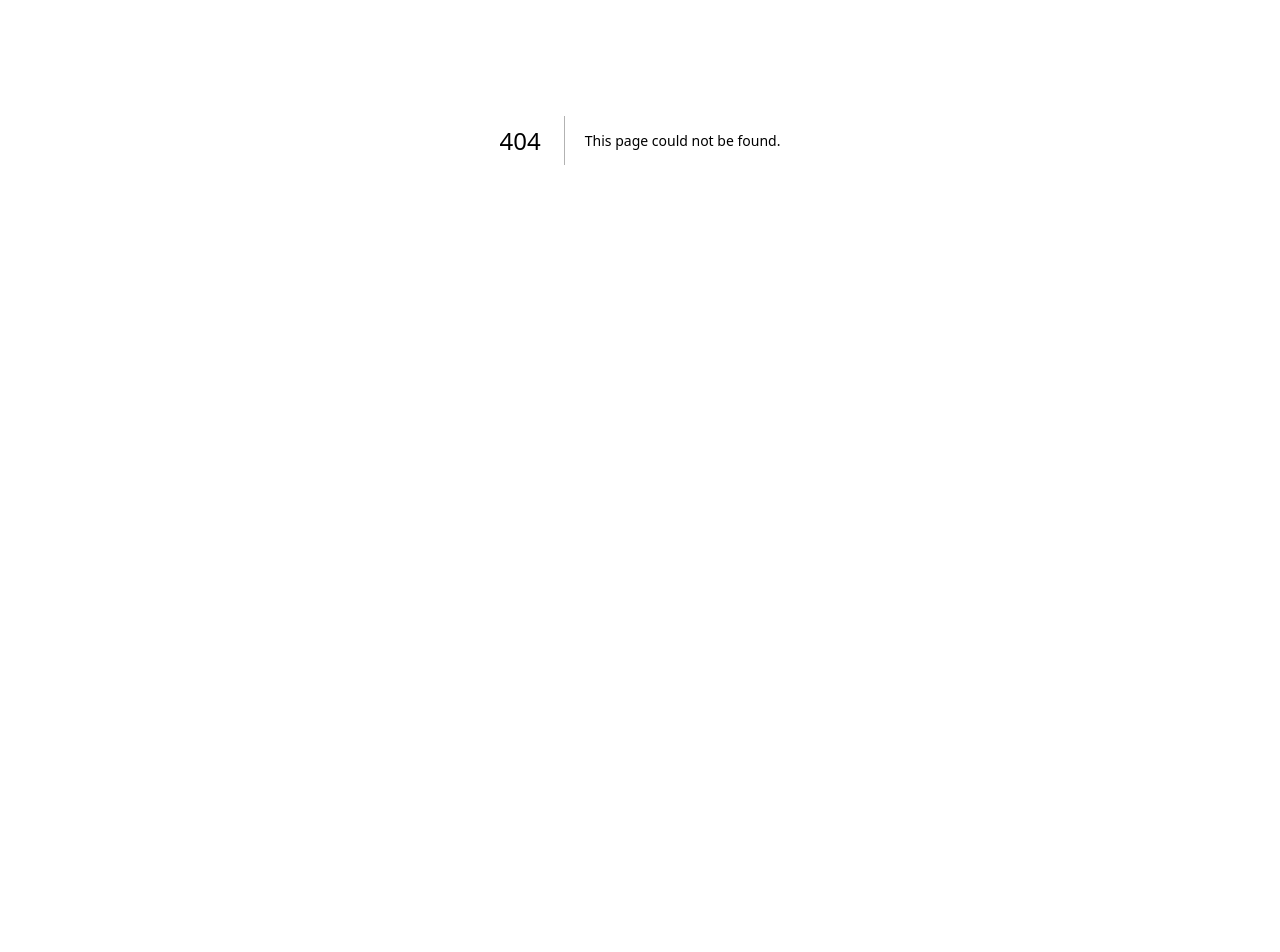
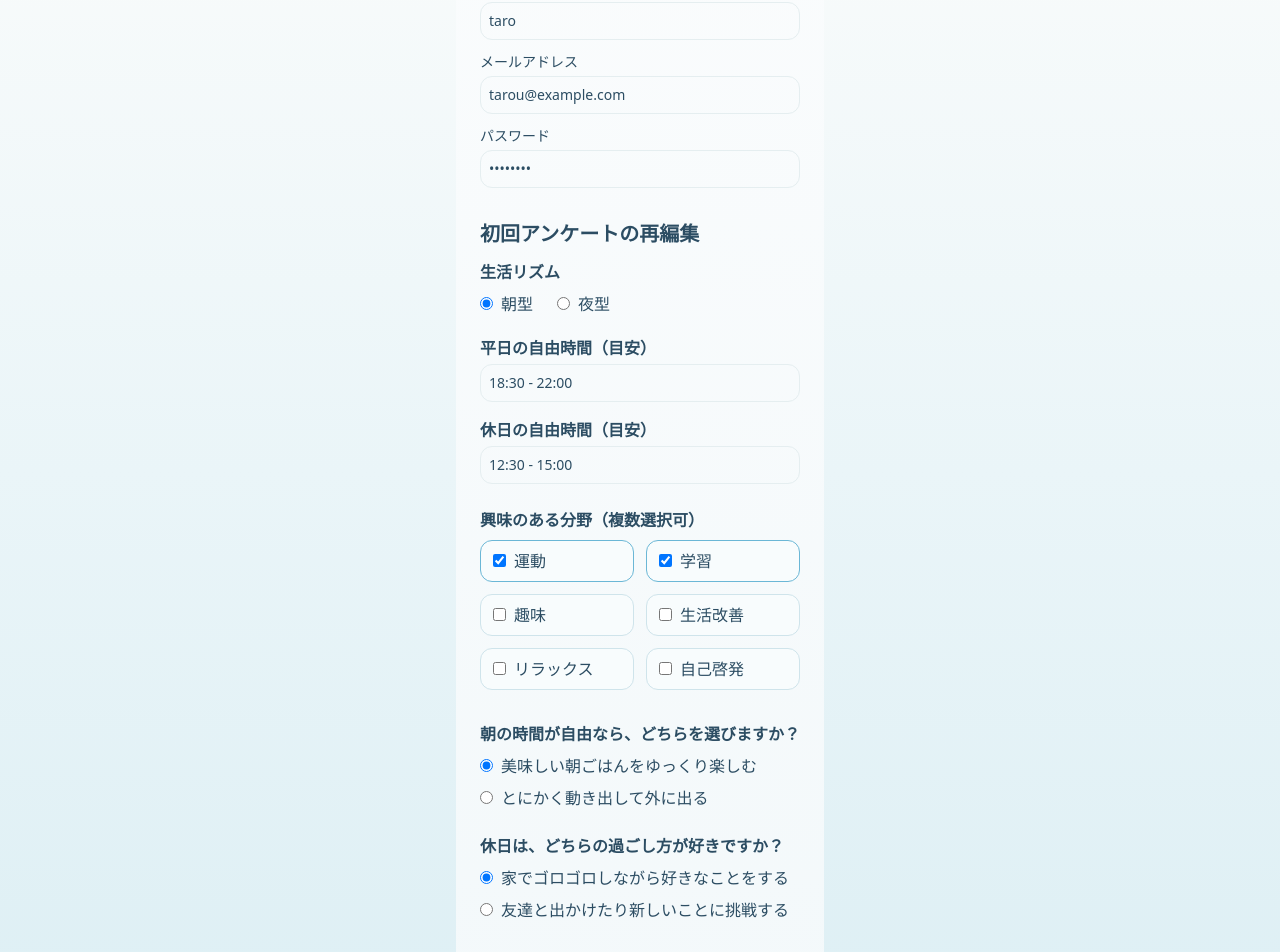
Before and after one commit to ms-engineer-bc25-05/team-a-final-project, a Next.js app in the folder frontend/: page /settings in a window 1280 px wide. Before the commit this address had no page. Shown: the part 260-1212 px from the top of the page. Before the commit the page ends 800 px from the top, so only its background shows below. Built offline with nearby package versions, Linux system fonts and the light colour scheme.

Commit message:
feat(frontend): 設定画面(/settings)を追加

```diff
--- /dev/null
+++ b/frontend/src/app/settings/page.tsx
@@ -0,0 +1,237 @@
+"use client";
+
+import { useState } from "react";
+import { useRouter } from "next/navigation";
+import AuthLayout from "@/components/auth/AuthLayout";
+
+/**
+ * NOTE:
+ * 設定ページ (/settings)
+ * - アカウント情報（名前・メール・パスワード）
+ * - 初回アンケートの再編集（アンケート画面と同一UI）
+ * - プラン管理（/settings/payment へ遷移）
+ * - デモ用（API通信なし）
+ */
+export default function SettingsPage() {
+  const router = useRouter();
+
+  // アカウント情報
+  const [name, setName] = useState("taro");
+  const [email, setEmail] = useState("tarou@example.com");
+  const [password, setPassword] = useState("12345678");
+
+  // アンケート項目
+  const [lifestyle, setLifestyle] = useState("朝型");
+  const [freeTimeWeekday, setFreeTimeWeekday] = useState("18:30 - 22:00");
+  const [freeTimeWeekend, setFreeTimeWeekend] = useState("12:30 - 15:00");
+  const [interests, setInterests] = useState<string[]>(["運動", "学習"]);
+  const [personalityQ1, setPersonalityQ1] = useState("美味しい朝ごはんをゆっくり楽しむ");
+  const [personalityQ2, setPersonalityQ2] = useState("家でゴロゴロしながら好きなことをする");
+
+  const toggleInterest = (value: string) => {
+    setInterests((prev) =>
+      prev.includes(value) ? prev.filter((i) => i !== value) : [...prev, value]
+    );
+  };
+
+  const handleSave = () => {
+    alert("デモ動作：設定を保存しました（API通信は未実装）");
+  };
+
+  return (
+    <AuthLayout title="設定" showCard={false}>
+      <div className="min-h-screen bg-gradient-to-b from-[#FAFCFD] to-[#F2F8FA] px-6 py-10 overflow-y-auto">
+        <form className="space-y-8 w-full max-w-md mx-auto text-[#2C4D63]">
+          {/* アカウント情報 */}
+          <section>
+          <h2 className="block text-[#2c4d63] font-semibold mb-3 text-lg sm:text-xl">アカウント情報</h2>
+
+            <div className="space-y-3 text-sm">
+              <label className="block font-medium">
+                名前
+                <input
+                  type="text"
+                  value={name}
+                  onChange={(e) => setName(e.target.value)}
+                  className="mt-1 w-full rounded-xl border border-[#E5EEF0] p-2 text-sm focus:ring-1 focus:ring-[#6BB7D6]"
+                />
+              </label>
+
+              <label className="block font-medium">
+                メールアドレス
+                <input
+                  type="email"
+                  value={email}
+                  onChange={(e) => setEmail(e.target.value)}
+                  className="mt-1 w-full rounded-xl border border-[#E5EEF0] p-2 text-sm focus:ring-1 focus:ring-[#6BB7D6]"
+                />
+              </label>
+
+              <label className="block font-medium">
+                パスワード
+                <input
+                  type="password"
+                  value={password}
+                  onChange={(e) => setPassword(e.target.value)}
+                  className="mt-1 w-full rounded-xl border border-[#E5EEF0] p-2 text-sm focus:ring-1 focus:ring-[#6BB7D6]"
+                />
+              </label>
+            </div>
+          </section>
+
+          {/* 初回アンケート再編集 */}
+          <section>
+          <h2 className="block text-[#2c4d63] font-semibold mb-3 text-lg sm:text-xl">初回アンケートの再編集</h2>
+
+            {/* 生活リズム */}
+            <div>
+              <label className="block font-semibold mb-2 text-base">生活リズム</label>
+              <div className="flex gap-6">
+                {["朝型", "夜型"].map((option) => (
+                  <label key={option} className="flex items-center gap-2 text-base">
+                    <input
+                      type="radio"
+                      name="lifestyle"
+                      value={option}
+                      checked={lifestyle === option}
+                      onChange={(e) => setLifestyle(e.target.value)}
+                    />
+                    {option}
+                  </label>
+                ))}
+              </div>
+            </div>
+
+            {/* 自由時間 */}
+            <div className="mt-5 space-y-4">
+              <div>
+                <label className="block font-semibold mb-1 text-base">
+                  平日の自由時間（目安）
+                </label>
+                <input
+                  type="text"
+                  value={freeTimeWeekday}
+                  onChange={(e) => setFreeTimeWeekday(e.target.value)}
+                  placeholder="例: 18:30 - 22:00"
+                  className="w-full rounded-xl border border-[#E5EEF0] p-2 text-sm"
+                />
+              </div>
+              <div>
+                <label className="block font-semibold mb-1 text-base">
+                  休日の自由時間（目安）
+                </label>
+                <input
+                  type="text"
+                  value={freeTimeWeekend}
+                  onChange={(e) => setFreeTimeWeekend(e.target.value)}
+                  placeholder="例: 12:30 - 15:00"
+                  className="w-full rounded-xl border border-[#E5EEF0] p-2 text-sm"
+                />
+              </div>
+            </div>
+
+            {/* 興味分野 */}
+            <div className="mt-6">
+              <label className="block font-semibold mb-2 text-base">
+                興味のある分野（複数選択可）
+              </label>
+
+              <div className="grid grid-cols-2 gap-3 mb-3">
+                {["運動", "学習", "趣味", "生活改善", "リラックス", "自己啓発"].map((item) => (
+                  <label
+                    key={item}
+                    className={`flex items-center gap-2 bg-[#F8FCFD] border rounded-xl px-3 py-2 hover:bg-[#E9F7FB] transition
+                      ${
+                        interests.includes(item)
+                          ? "border-[#6BB7D6] bg-[#EAF6FB]"
+                          : "border-[#CFE4EB]"
+                      }`}
+                  >
+                    <input
+                      type="checkbox"
+                      value={item}
+                      checked={interests.includes(item)}
+                      onChange={() => toggleInterest(item)}
+                    />
+                    {item}
+                  </label>
+                ))}
+              </div>
+            </div>
+
+            {/* タイプ診断 */}
+            <div className="mt-8 space-y-6">
+              <div>
+                <p className="font-semibold mb-2 text-base">
+                  朝の時間が自由なら、どちらを選びますか？
+                </p>
+                <div className="flex flex-col gap-2 text-base">
+                  {["美味しい朝ごはんをゆっくり楽しむ", "とにかく動き出して外に出る"].map(
+                    (option) => (
+                      <label key={option} className="flex items-center gap-2">
+                        <input
+                          type="radio"
+                          name="personalityQ1"
+                          value={option}
+                          checked={personalityQ1 === option}
+                          onChange={(e) => setPersonalityQ1(e.target.value)}
+                        />
+                        {option}
+                      </label>
+                    )
+                  )}
+                </div>
+              </div>
+
+              <div>
+                <p className="font-semibold mb-2 text-base">
+                  休日は、どちらの過ごし方が好きですか？
+                </p>
+                <div className="flex flex-col gap-2 text-base">
+                  {[
+                    "家でゴロゴロしながら好きなことをする",
+                    "友達と出かけたり新しいことに挑戦する",
+                  ].map((option) => (
+                    <label key={option} className="flex items-center gap-2">
+                      <input
+                        type="radio"
+                        name="personalityQ2"
+                        value={option}
+                        checked={personalityQ2 === option}
+                        onChange={(e) => setPersonalityQ2(e.target.value)}
+                      />
+                      {option}
+                    </label>
+                  ))}
+                </div>
+              </div>
+            </div>
+          </section>
+
+          {/* 保存ボタン */}
+          <div className="pt-4">
+            <button
+              onClick={handleSave}
+              type="button"
+              className="w-full bg-[#B9DDEE] hover:bg-[#A8D2E8] text-[#2C4D63] font-semibold rounded-2xl py-3 shadow-sm transition text-base"
+            >
+              保存する
+            </button>
+          </div>
+
+          {/* プラン管理 */}
+          <section className="mt-6 border-t border-[#E5EEF0] pt-6">
+            <h2 className="text-lg font-semibold mb-3">プラン管理</h2>
+            <button
+              onClick={() => router.push("/payment")}
+              type="button"
+              className="w-full rounded-2xl border border-[#6BB7D6] text-[#2c4d63] py-3 font-medium hover:bg-[#eaf6fb] transition"
+            >
+              有料プランの確認・変更はこちら
+            </button>
+          </section>
+        </form>
+      </div>
+    </AuthLayout>
+  );
+}
```
